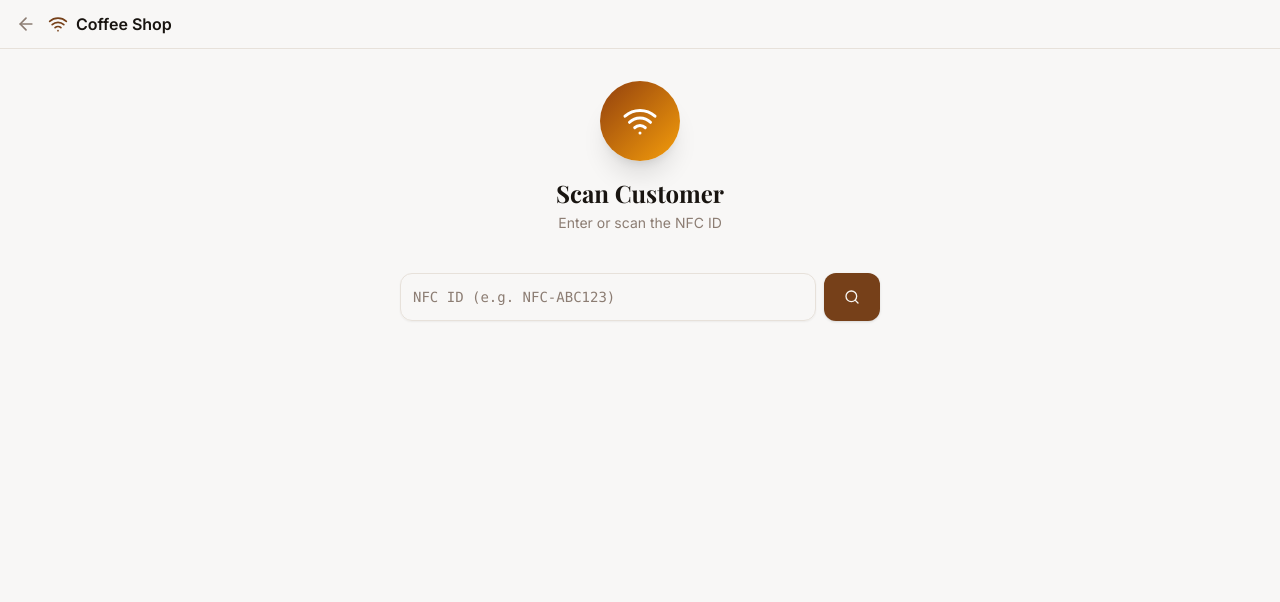
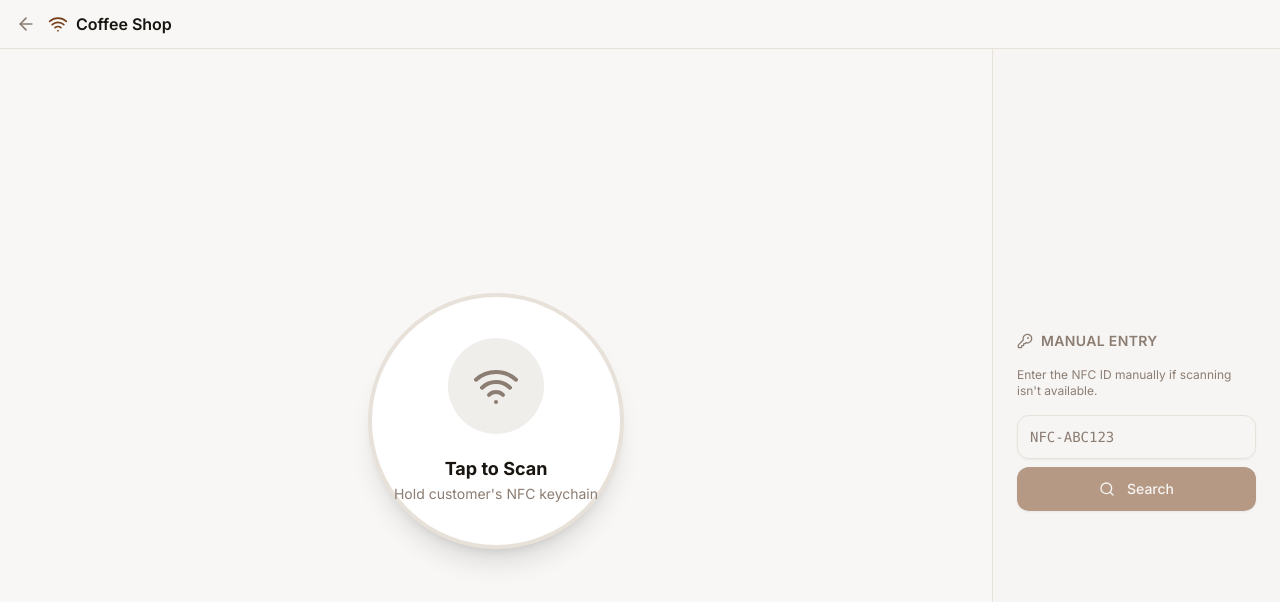
Before and after one commit to kistik1/tapcup, a React (Vite) app: page /shop in a window 1280 px wide. Shown: the top 602 px of the page. Built offline with nearby package versions, Linux system fonts and the light colour scheme; no server answers.

Commit message:
File changes

```diff
--- a/src/pages/ShopPage.jsx
+++ b/src/pages/ShopPage.jsx
@@ -1,31 +1,75 @@
 import { useState } from "react";
 import { Link } from "react-router-dom";
 import { motion, AnimatePresence } from "framer-motion";
-import { ArrowLeft, Search, Wifi } from "lucide-react";
+import { ArrowLeft, Wifi, Search, KeyRound } from "lucide-react";
 import { base44 } from "@/api/base44Client";
 import { Button } from "@/components/ui/button";
 import { Input } from "@/components/ui/input";
 import CustomerProfileView from "@/components/shop/CustomerProfileView";
 
 export default function ShopPage() {
-  const [nfcInput, setNfcInput] = useState("");
-  const [searching, setSearching] = useState(false);
+  const [manualInput, setManualInput] = useState("");
+  const [scanning, setScanning] = useState(false);
   const [customer, setCustomer] = useState(null);
   const [error, setError] = useState("");
+  const [nfcStatus, setNfcStatus] = useState("idle"); // idle | scanning | error
 
-  async function searchCustomer(id) {
-    const query = id || nfcInput.trim();
-    if (!query) return;
-    setSearching(true);
+  async function lookupCustomer(nfcId) {
     setError("");
     setCustomer(null);
-    const results = await base44.entities.CoffeeProfile.filter({ nfc_id: query });
+    const results = await base44.entities.CoffeeProfile.filter({ nfc_id: nfcId });
     if (results.length === 0) {
       setError("No customer found with that NFC ID");
     } else {
       setCustomer(results[0]);
     }
-    setSearching(false);
+  }
+
+  async function startNfcScan() {
+    if (!("NDEFReader" in window)) {
+      setError("Web NFC is not supported on this device/browser. Use manual entry.");
+      return;
+    }
+    try {
+      setNfcStatus("scanning");
+      setError("");
+      const ndef = new window.NDEFReader();
+      await ndef.scan();
+
+      ndef.addEventListener("reading", async ({ serialNumber, message }) => {
+        let id = null;
+        for (const record of message.records) {
+          if (record.recordType === "text") {
+            const text = new TextDecoder().decode(record.data);
+            if (text.startsWith("TAPCUP:")) { id = text.replace("TAPCUP:", ""); break; }
+          }
+        }
+        if (!id && serialNumber) {
+          id = "NFC-" + serialNumber.replace(/:/g, "").substring(0, 6).toUpperCase();
+        }
+        if (id) {
+          setNfcStatus("idle");
+          await lookupCustomer(id);
+        }
+      });
+
+      ndef.addEventListener("readingerror", () => {
+        setNfcStatus("error");
+        setError("Could not read NFC tag. Try again.");
+      });
+
+    } catch (err) {
+      setNfcStatus("idle");
+      setError(err.message || "NFC scan failed.");
+    }
+  }
+
+  async function handleManualSearch() {
+    const q = manualInput.trim();
+    if (!q) return;
+    setScanning(true);
+    await lookupCustomer(q);
+    setScanning(false);
   }
 
   return (
@@ -41,53 +85,86 @@ export default function ShopPage() {
         </div>
       </div>
 
-      <div className="max-w-lg mx-auto px-4 pt-8 pb-24">
       <AnimatePresence mode="wait">
         {!customer ? (
           <motion.div
-              key="search"
+            key="scan"
             initial={{ opacity: 0, y: 20 }}
             animate={{ opacity: 1, y: 0 }}
             exit={{ opacity: 0, y: -20 }}
+            className="flex flex-col md:flex-row min-h-[calc(100vh-56px)]"
           >
-              <div className="text-center mb-10">
-                <div className="w-20 h-20 rounded-full bg-gradient-to-br from-amber-800 to-amber-500 flex items-center justify-center mx-auto mb-4 shadow-xl">
-                  <Wifi className="w-9 h-9 text-white" />
+            {/* Main: NFC Scan */}
+            <div className="flex-1 flex flex-col items-center justify-center px-6 py-12">
+              <motion.button
+                onClick={startNfcScan}
+                disabled={nfcStatus === "scanning"}
+                whileTap={{ scale: 0.97 }}
+                className={`relative flex flex-col items-center justify-center gap-6 w-64 h-64 rounded-full border-4 transition-all shadow-xl cursor-pointer select-none
+                  ${nfcStatus === "scanning"
+                    ? "border-amber-400 bg-amber-50"
+                    : "border-border bg-card hover:border-amber-400 hover:bg-amber-50/40"
+                  }`}
+              >
+                {nfcStatus === "scanning" && (
+                  <>
+                    <div className="absolute inset-0 rounded-full border-4 border-amber-400 animate-ping opacity-20" />
+                    <div className="absolute inset-4 rounded-full border-2 border-amber-300 animate-ping opacity-15" />
+                  </>
+                )}
+                <div className={`w-24 h-24 rounded-full flex items-center justify-center transition-colors
+                  ${nfcStatus === "scanning" ? "bg-amber-100" : "bg-muted"}`}>
+                  <Wifi className={`w-12 h-12 transition-colors ${nfcStatus === "scanning" ? "text-amber-600 animate-pulse" : "text-muted-foreground"}`} />
                 </div>
-                <h2 className="font-playfair text-2xl font-bold mb-1">Scan Customer</h2>
-                <p className="text-muted-foreground text-sm">Enter or scan the NFC ID</p>
+                <div className="text-center px-4">
+                  <p className="font-bold text-lg leading-tight">
+                    {nfcStatus === "scanning" ? "Scanning..." : "Tap to Scan"}
+                  </p>
+                  <p className="text-sm text-muted-foreground mt-1">
+                    {nfcStatus === "scanning" ? "Hold NFC keychain near device" : "Hold customer's NFC keychain"}
+                  </p>
                 </div>
-
-              <div className="flex gap-2">
-                <Input
-                  value={nfcInput}
-                  onChange={e => setNfcInput(e.target.value)}
-                  onKeyDown={e => e.key === "Enter" && searchCustomer()}
-                  placeholder="NFC ID (e.g. NFC-ABC123)"
-                  className="h-12 rounded-xl text-base font-mono"
-                />
-                <Button
-                  onClick={() => searchCustomer()}
-                  disabled={searching}
-                  className="h-12 px-5 rounded-xl bg-primary text-primary-foreground"
-                >
-                  {searching ? (
-                    <div className="w-4 h-4 border-2 border-white border-t-transparent rounded-full animate-spin" />
-                  ) : (
-                    <Search className="w-4 h-4" />
-                  )}
-                </Button>
-              </div>
+              </motion.button>
 
               {error && (
                 <motion.p
                   initial={{ opacity: 0 }}
                   animate={{ opacity: 1 }}
-                  className="text-destructive text-sm mt-3 text-center"
+                  className="text-destructive text-sm mt-6 text-center max-w-xs"
                 >
                   {error}
                 </motion.p>
               )}
+            </div>
+
+            {/* Sidebar: Manual Entry */}
+            <div className="md:w-72 border-t md:border-t-0 md:border-l border-border bg-muted/30 p-6 flex flex-col justify-center">
+              <div className="flex items-center gap-2 mb-4">
+                <KeyRound className="w-4 h-4 text-muted-foreground" />
+                <p className="text-sm font-semibold text-muted-foreground uppercase tracking-wide">Manual Entry</p>
+              </div>
+              <p className="text-xs text-muted-foreground mb-4">Enter the NFC ID manually if scanning isn't available.</p>
+              <div className="flex flex-col gap-2">
+                <Input
+                  value={manualInput}
+                  onChange={e => setManualInput(e.target.value)}
+                  onKeyDown={e => e.key === "Enter" && handleManualSearch()}
+                  placeholder="NFC-ABC123"
+                  className="h-11 rounded-xl font-mono text-sm"
+                />
+                <Button
+                  onClick={handleManualSearch}
+                  disabled={scanning || !manualInput.trim()}
+                  className="h-11 rounded-xl bg-primary text-primary-foreground"
+                >
+                  {scanning ? (
+                    <div className="w-4 h-4 border-2 border-white border-t-transparent rounded-full animate-spin" />
+                  ) : (
+                    <><Search className="w-4 h-4 mr-1" /> Search</>
+                  )}
+                </Button>
+              </div>
+            </div>
           </motion.div>
         ) : (
           <motion.div
@@ -95,18 +172,18 @@ export default function ShopPage() {
             initial={{ opacity: 0, y: 20 }}
             animate={{ opacity: 1, y: 0 }}
             exit={{ opacity: 0, y: -20 }}
+            className="max-w-lg mx-auto px-4 pt-8 pb-24"
           >
             <button
-                onClick={() => { setCustomer(null); setNfcInput(""); }}
+              onClick={() => { setCustomer(null); setManualInput(""); setError(""); setNfcStatus("idle"); }}
               className="flex items-center gap-2 text-muted-foreground hover:text-foreground text-sm mb-6 transition-colors"
             >
-                <ArrowLeft className="w-4 h-4" /> Search again
+              <ArrowLeft className="w-4 h-4" /> Scan again
             </button>
             <CustomerProfileView profile={customer} />
           </motion.div>
         )}
       </AnimatePresence>
     </div>
-    </div>
   );
 }
```
Lines whose indentation alone changed are shown as unchanged.
